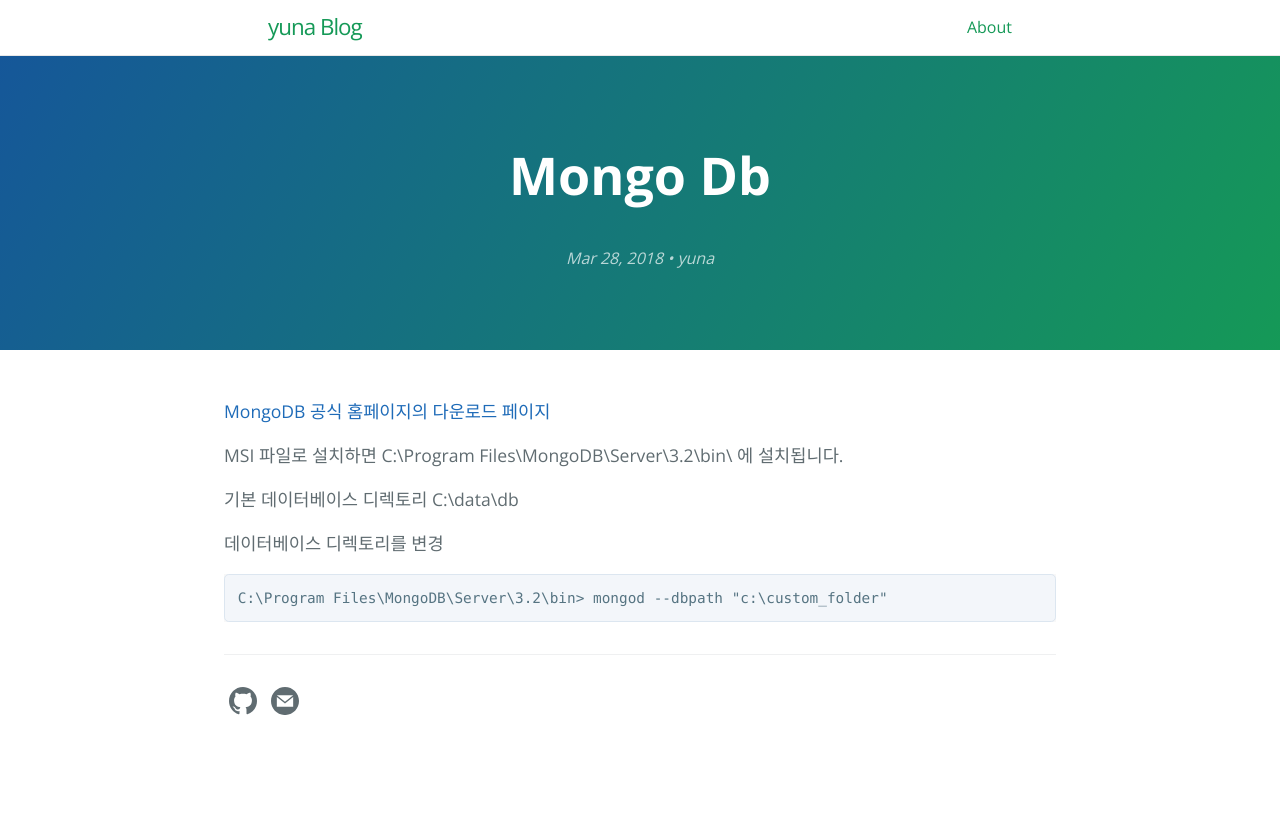
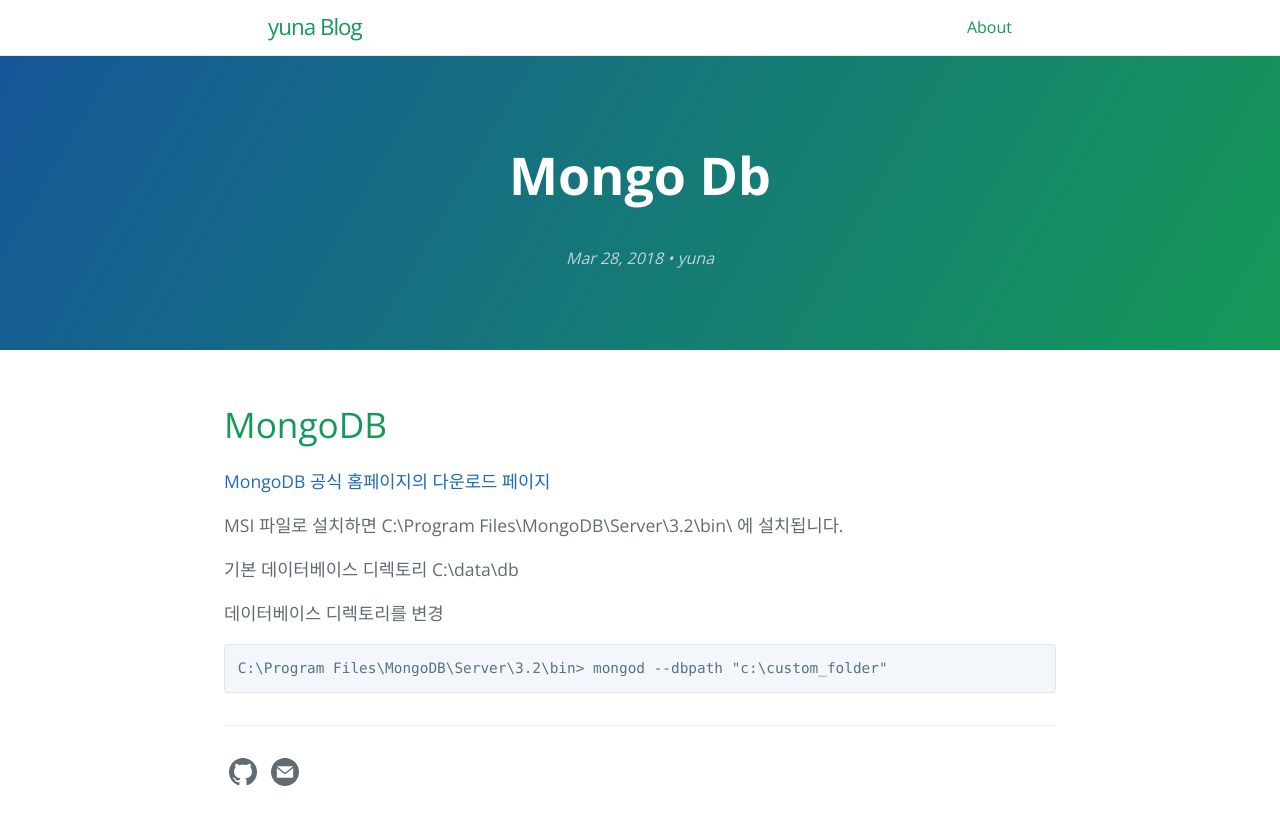
Before and after one commit to zzingyuna/test_site.github.io, a Jekyll site: the page built from _posts/2018-03-28-Mongo-DB.md, in a window 1280 px wide. Shown: the top 825 px of the page. Built offline with Jekyll 4.4.1, drawn with Linux system fonts in a browser that asks for light colours.

Commit message:
Update 2018-03-28-Mongo-DB.md

```diff
--- a/_posts/2018-03-28-Mongo-DB.md
+++ b/_posts/2018-03-28-Mongo-DB.md
@@ -2,6 +2,7 @@
 layout: post
 ---
 
+# MongoDB
 
 [MongoDB 공식 홈페이지의 다운로드 페이지](https://www.mongodb.com/download-center?jmp=homepage#community)
 
```
